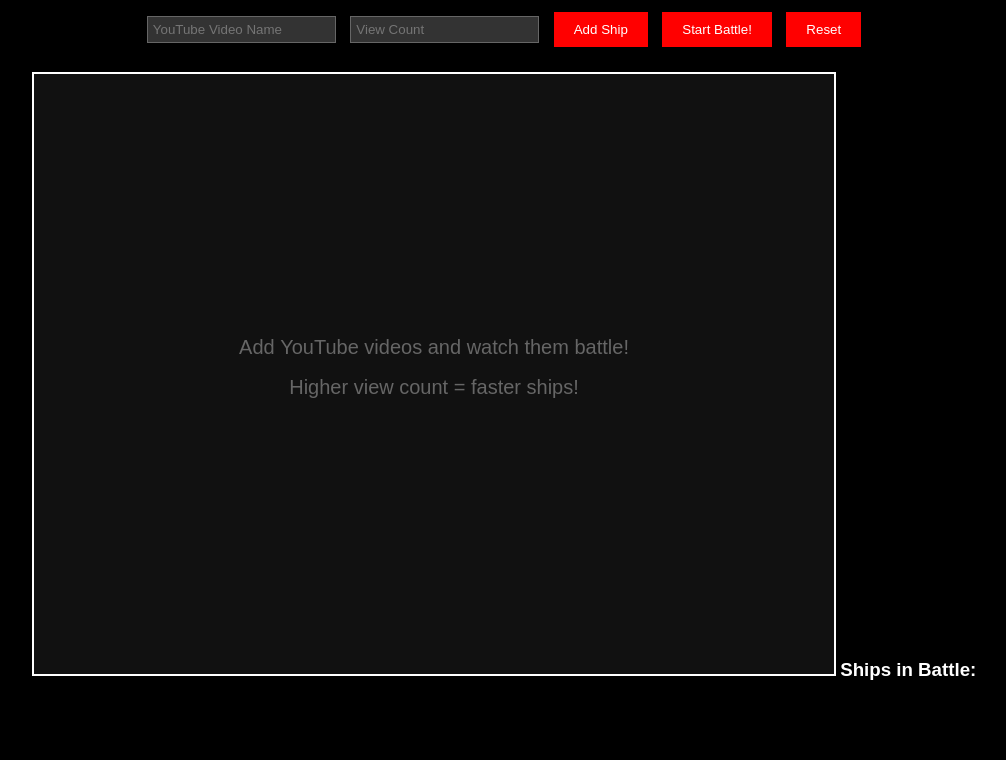
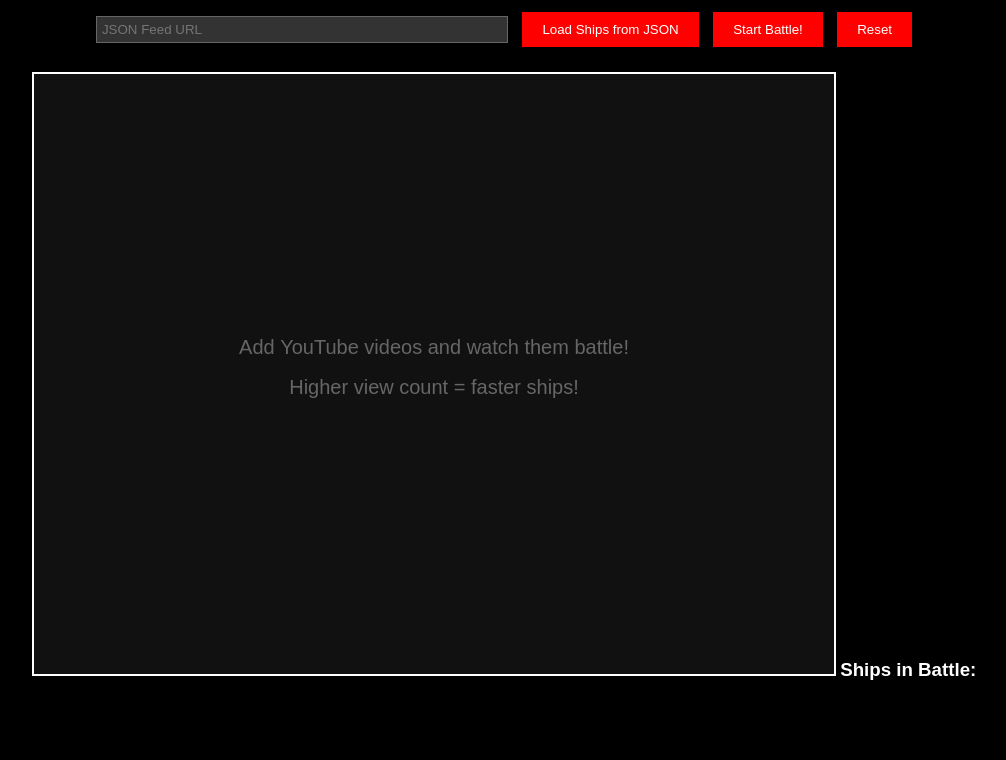
Before and after one commit to vincepmartin/youtube_asteroids, a plain HTML site: page asteroids.html in a window 1280 px wide. Shown: the part 94-854 px from the top of the page, without its empty margins (136-1142 px from the left). Drawn offline with Linux system fonts and the light colour scheme.

Commit message:
Broken! Can't load json!

```diff
--- a/asteroids.html
+++ b/asteroids.html
@@ -62,9 +62,13 @@
     <h1>🚀 YouTube Asteroids Battle Royale 🚀</h1>
 
     <div class="controls">
-      <input type="text" id="shipName" placeholder="YouTube Video Name" />
-      <input type="number" id="viewCount" placeholder="View Count" />
-      <button onclick="addShip()">Add Ship</button>
+      <input
+        type="url"
+        id="jsonUrl"
+        placeholder="JSON Feed URL"
+        style="width: 400px"
+      />
+      <button onclick="loadShipsFromJson()">Load Ships from JSON</button>
       <button onclick="startBattle()">Start Battle!</button>
       <button onclick="resetGame()">Reset</button>
     </div>
@@ -322,16 +326,41 @@
         }
       }
 
-      function addShip() {
-        const nameInput = document.getElementById("shipName");
-        const viewCountInput = document.getElementById("viewCount");
+      async function loadShipsFromJson() {
+        const urlInput = document.getElementById("jsonUrl");
+        const url = urlInput.value.trim();
 
-        const name = nameInput.value.trim();
-        const viewCount = parseInt(viewCountInput.value);
+        if (!url) {
+          alert("Please enter a JSON URL!");
+          return;
+        }
 
-        if (!name || !viewCount || viewCount < 0) {
-          alert("Please enter a valid name and view count!");
-          return;
+        try {
+          // Show loading message
+          document.getElementById("shipList").innerHTML =
+            "<div>Loading ships...</div>";
+
+          // Fetch JSON data
+          const response = await fetch(url);
+          if (!response.ok) {
+            throw new Error(`HTTP error! status: ${response.status}`);
+          }
+
+          const data = await response.json();
+
+          // Clear existing ships
+          ships = [];
+          bullets = [];
+
+          // Parse feed entries
+          if (
+            !data.feed ||
+            !data.feed.entry ||
+            !Array.isArray(data.feed.entry)
+          ) {
+            throw new Error(
+              "Invalid JSON structure. Expected feed.entry array.",
+            );
           }
 
           const colors = [
@@ -343,17 +372,49 @@
             "#00ffff",
             "#orange",
             "#purple",
+            "#lime",
+            "#cyan",
+            "#magenta",
+            "#yellow",
           ];
-        const color = colors[ships.length % colors.length];
 
+          data.feed.entry.forEach((entry, index) => {
+            try {
+              const name =
+                entry.title?.$t || entry.title || `Video ${index + 1}`;
+              const viewCountStr = entry["yt$statistics"]?.viewCount || "0";
+              const viewCount = parseInt(viewCountStr);
+
+              if (viewCount > 0) {
+                const color = colors[index % colors.length];
                 const x = Math.random() * (canvas.width - 100) + 50;
                 const y = Math.random() * (canvas.height - 100) + 50;
 
                 ships.push(new Ship(name, viewCount, x, y, color));
+              }
+            } catch (entryError) {
+              console.warn(`Error processing entry ${index}:`, entryError);
+            }
+          });
+
+          if (ships.length === 0) {
+            throw new Error("No valid ships found in JSON data.");
+          }
 
           updateShipList();
-        nameInput.value = "";
-        viewCountInput.value = "";
+
+          // Clear winner message and canvas
+          document.getElementById("winner").innerHTML = "";
+          ctx.fillStyle = "#111";
+          ctx.fillRect(0, 0, canvas.width, canvas.height);
+
+          alert(`Loaded ${ships.length} ships successfully!`);
+        } catch (error) {
+          console.error("Error loading JSON:", error);
+          alert(`Error loading ships: ${error.message}`);
+          document.getElementById("shipList").innerHTML =
+            "<div>Failed to load ships.</div>";
+        }
       }
 
       function updateShipList() {
```
Also changed, not shown: 2025-10-25_09-15.png (added). Lines whose indentation alone changed are shown as unchanged.
